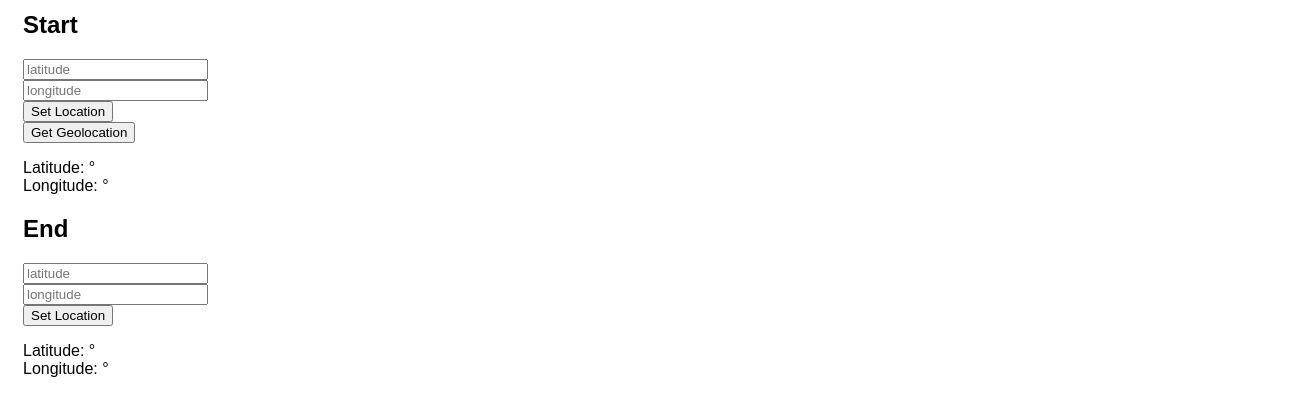
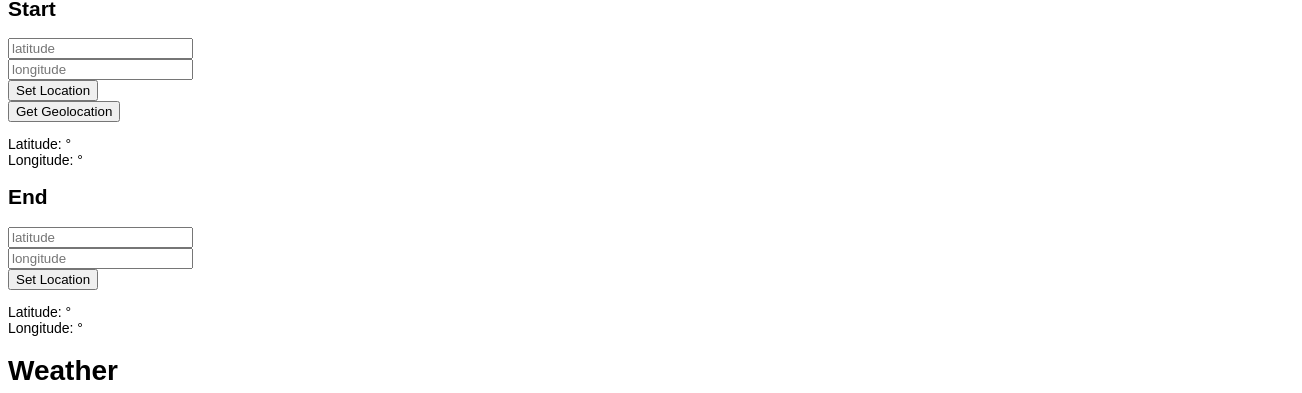
Before and after one commit to BlairCurrey/weather-app, a website: page public/index.html in a window 1280 px wide. Shown: the part 103-496 px from the top of the page, 1302 px wide, since content can reach past the window. Drawn offline with Linux system fonts and the light colour scheme.

Commit message:
removed unnecessary styling and slightly reduced default font size

```diff
--- a/public/css/stylesheet.css
+++ b/public/css/stylesheet.css
@@ -1,5 +1,6 @@
 body {
     font-family: Arial, Helvetica, sans-serif;
+    font-size: 14px;
 }
 
 /* Nav */
@@ -10,14 +11,6 @@ nav ul{
 nav li{
     display: inline-block;
     padding-inline-start: 0;
-}
-
-.container {
-    width: 100%;
-    padding-right: 15px;
-    padding-left: 15px;
-    margin-right: auto;
-    margin-left: auto;
 }
 
 /* general */
```
